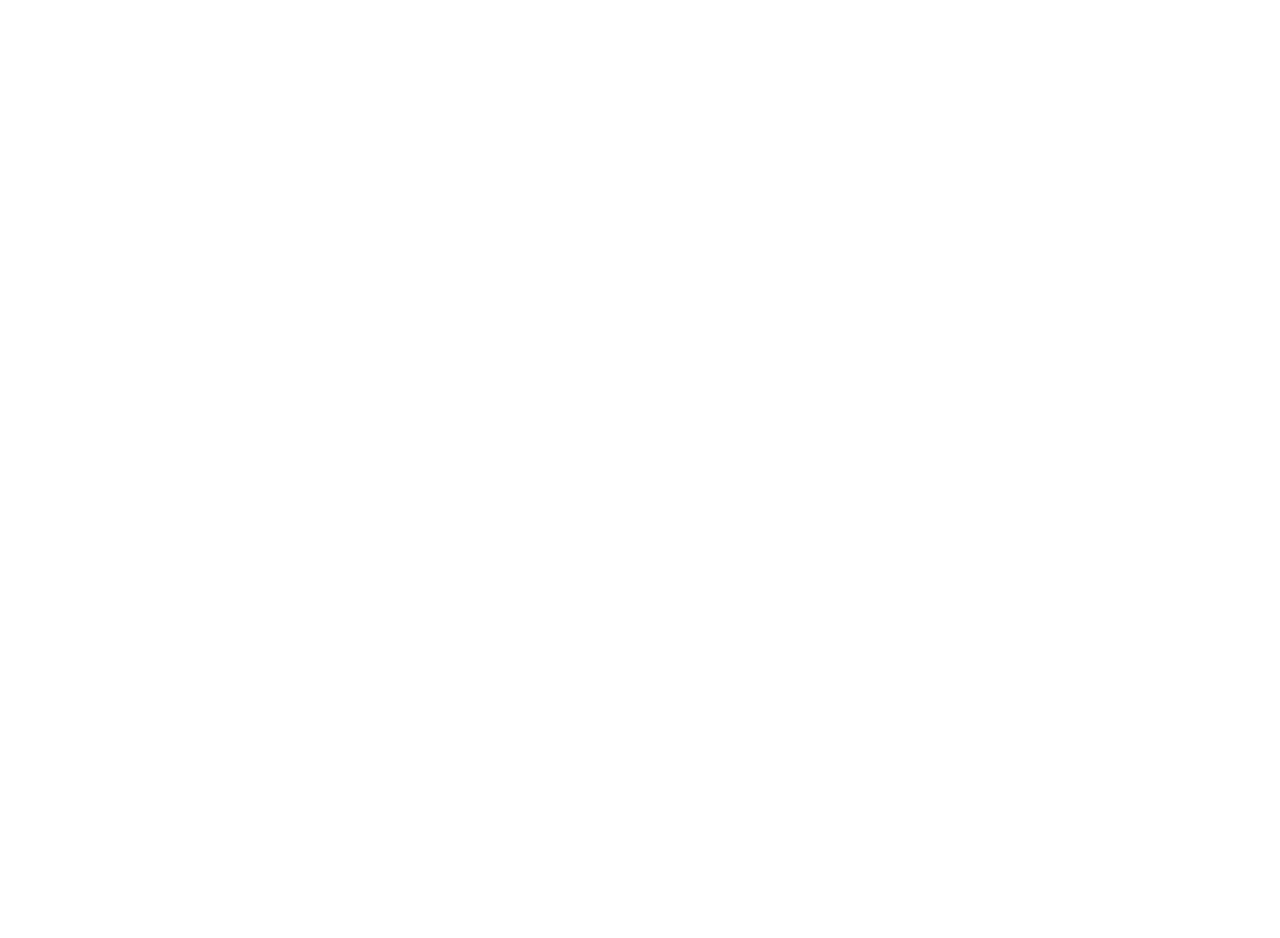
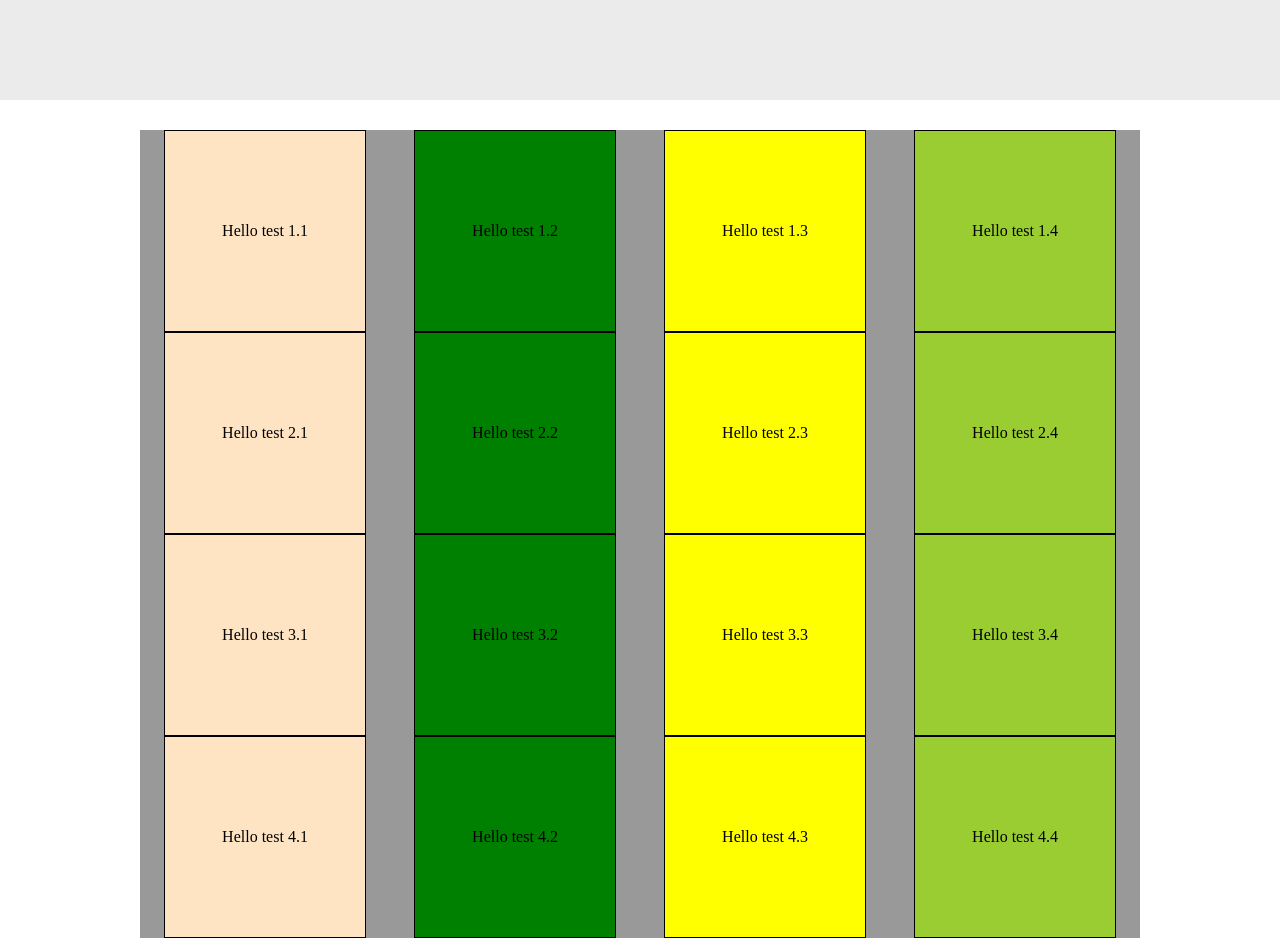
Before and after one commit to vitaliykoziy/test-tasks, a plain HTML site: page app/index.html in a window 1280 px wide. Before the commit the page ends 800 px from the top, so only its background shows below. Drawn offline with Linux system fonts and the light colour scheme.

Commit message:
done header + content and items with position in center

```diff
--- /dev/null
+++ b/app/css/main.css
@@ -0,0 +1,56 @@
+body{
+    position:relative;
+    margin: 0;
+}
+header{
+    min-height: 100px;
+    width: 100%;
+    background-color: #ebebeb;
+    position: fixed;
+    top: 0;
+}
+
+
+.content, section .row, section .row .item{
+    display: flex;
+}
+
+.content, section .row .item{
+    justify-content:center;
+}
+
+.content{
+    margin-top: 130px;
+
+}
+.content section {
+    width:1000px;
+    background: #999;
+}
+
+section .row{
+    justify-content:space-around;
+}
+
+.content .row .item{
+    align-items:center;
+    width: 200px;
+    height: 200px;
+    border: 1px solid black;
+}
+
+/*set bg colors for more visualization*/
+.content .row .item:nth-child(1){
+    background: bisque;
+}
+.content .row .item:nth-child(2){
+    background: green;
+}
+
+.content .row .item:nth-child(3){
+    background: yellow;
+}
+
+.content .row .item:nth-child(4){
+    background: yellowgreen;
+}
--- a/app/index.html
+++ b/app/index.html
@@ -1,11 +1,115 @@
 <!DOCTYPE html>
-<html>
+<html lang="en-US">
     <head>
         <title>Test Tasks</title>
         <meta charset="UTF-8">
         <meta name="viewport" content="width=device-width, initial-scale=1.0">
+
+        <!-- Init css files -->
+        <link rel="stylesheet" type="text/css" href="css/main.css">
     </head>
     <body>
+        <header>
+            <!-- header conten -->
+        </header>
+        <div class="content">
+            <section>
+                <!-- 1 -->
+                <div class="row">
+                    <div class="item">
+                        <div class="context">
+                            Hello test 1.1
+                        </div>
+                    </div>
+                    <div class="item">
+                        <div class="context">
+                            Hello test 1.2
+                        </div>
+                    </div>
+                    <div class="item">
+                        <div class="context">
+                            Hello test 1.3
+                        </div>
+                    </div>
+                    <div class="item">
+                        <div class="context">
+                            Hello test 1.4
+                        </div>
+                    </div>
+                </div>
+                <!-- 2 -->
+                <div class="row">
+                    <div class="item">
+                        <div class="context">
+                            Hello test 2.1
+                        </div>
+                    </div>
+                    <div class="item">
+                        <div class="context">
+                            Hello test 2.2
+                        </div>
+                    </div>
+                    <div class="item">
+                        <div class="context">
+                            Hello test 2.3
+                        </div>
+                    </div>
+                    <div class="item">
+                        <div class="context">
+                            Hello test 2.4
+                        </div>
+                    </div>
+                </div>
+                <!-- 3 -->
+                <div class="row">
+                    <div class="item">
+                        <div class="context">
+                            Hello test 3.1
+                        </div>
+                    </div>
+                    <div class="item">
+                        <div class="context">
+                            Hello test 3.2
+                        </div>
+                    </div>
+                    <div class="item">
+                        <div class="context">
+                            Hello test 3.3
+                        </div>
+                    </div>
+                    <div class="item">
+                        <div class="context">
+                            Hello test 3.4
+                        </div>
+                    </div>
+                </div>
+                <!-- 4 -->
+                <div class="row">
+                    <div class="item">
+                        <div class="context">
+                            Hello test 4.1
+                        </div>
+                    </div>
+                    <div class="item">
+                        <div class="context">
+                            Hello test 4.2
+                        </div>
+                    </div>
+                    <div class="item">
+                        <div class="context">
+                            Hello test 4.3
+                        </div>
+                    </div>
+                    <div class="item">
+                        <div class="context">
+                            Hello test 4.4
+                        </div>
+                    </div>
+                </div>
+            </section>
+        </div>
 
+        <!-- Init js files -->
+        <script src="js/main.js" type="text/javascript"></script>
     </body>
 </html>
--- /dev/null
+++ b/app/js/main.js
@@ -0,0 +1,5 @@
+/*
+ * To change this license header, choose License Headers in Project Properties.
+ * To change this template file, choose Tools | Templates
+ * and open the template in the editor.
+ */
```
Also changed, not shown: 1 other file.
